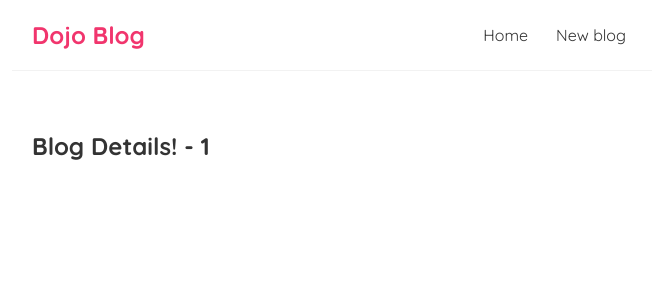
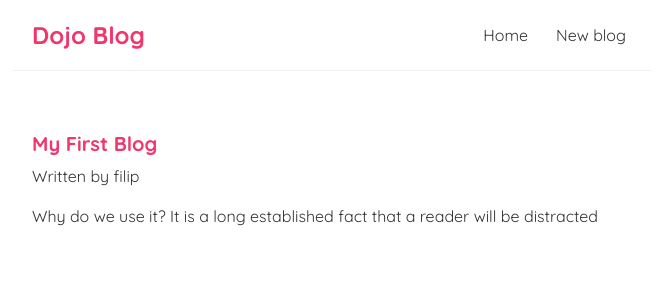
Before and after one commit to Filip10011/dojo, a React (Create React App) app: page /blogs/1 in a window 1280 px wide. Shown: the top 300 px of the page, without its empty margins (308-964 px from the left). Built offline with nearby package versions, Linux system fonts and the light colour scheme; data requests are answered from the project's data file.

Commit message:
reusing custom hook

```diff
--- a/src/BlogDetails.js
+++ b/src/BlogDetails.js
@@ -1,11 +1,25 @@
 import { useParams } from "react-router-dom";
+import useFetch from "./useFatch";
 
 const BlogDetails = () => {
   const { id } = useParams();
+  const {
+    data: blog,
+    error,
+    isLoading,
+  } = useFetch("http://localhost:8000/blogs/" + id);
 
   return (
     <div className="blog-details">
-      <h2>Blog Details! - {id}</h2>
+      {isLoading && <div>Loading...</div>}
+      {error && <div>{error}</div>}
+      {blog && (
+        <article>
+          <h2>{blog.title}</h2>
+          <p>Written by {blog.author}</p>
+          <div>{blog.body}</div>
+        </article>
+      )}
     </div>
   );
 };
--- a/src/index.css
+++ b/src/index.css
@@ -53,3 +53,22 @@
 .blog-preview a{
   text-decoration: none;
 }
+
+.blog-details h2{
+  font-size: 20px;
+  color:#f1356d;
+  margin-bottom: 10px;
+}
+
+.blog-details div{
+  margin: 20px 0;
+}
+
+.blog-details button{
+  background-color: #f1356d;
+  color: #fff;
+  border: 0;
+  padding: 8px;
+  border-radius: 8px;
+  cursor: pointer;
+}
```
